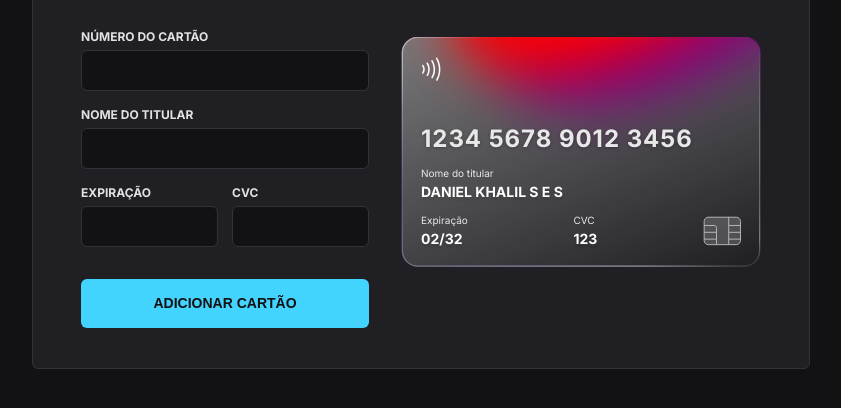
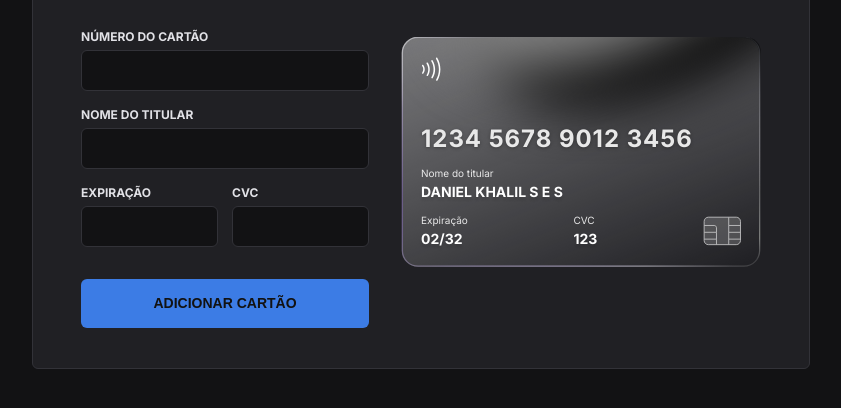
Before and after one commit to danielkhalils/payment_project, a website built with Vite: page index.html in a window 1280 px wide. Shown: the part 242-650 px from the top of the page, without its empty margins (219-1060 px from the left). Built offline with nearby package versions, Linux system fonts and the light colour scheme.

Commit message:
Alterando cores dos cartões

```diff
--- a/index.html
+++ b/index.html
@@ -44,13 +44,13 @@
               <g filter="url(#filter0_f_3_2547)">
                 <path
                   d="M451.518 -135.506C473.881 -89.3531 414.166 -13.4917 318.142 33.9349C222.118 81.3615 126.147 82.3939 103.784 36.2409C81.4215 -9.91221 141.136 -85.7735 237.16 -133.2C333.184 -180.627 429.156 -181.659 451.518 -135.506Z"
-                  fill="purple"
+                  fill="black"
                 />
               </g>
               <g filter="url(#filter1_f_3_2547)">
                 <path
                   d="M399.134 -169.756C421.497 -123.603 361.783 -47.742 265.758 -0.315356C169.734 47.1113 73.7629 48.1437 51.4003 1.99062C29.0377 -44.1624 88.7521 -120.024 184.776 -167.45C280.8 -214.877 376.772 -215.909 399.134 -169.756Z"
-                  fill="red"
+                  fill="grey"
                 />
               </g>
             </g>
--- a/src/css/form.css
+++ b/src/css/form.css
@@ -48,7 +48,7 @@ form button {
   align-items: center;
   padding: 1.6rem 0;
 
-  background: #42d3ff;
+  background: #3c7ce5;
   border-radius: 0.6rem;
 
   cursor: pointer;
--- a/src/main.js
+++ b/src/main.js
@@ -8,8 +8,8 @@ const ccLogo = document.querySelector(".cc-logo span:nth-child(2) img")
 function setCardType(type) {
   //cores dos cartões
   const colors = {
-    visa: ["#436D990", "#2D57F2"],
-    mastercard: ["#DF6F29", "#C69347"],
+    visa: ["#4D2B61", "#3C7CE5"],
+    mastercard: ["#F58049", "#F3C46A"],
     default: ["black", "grey"],
   }
 
```
